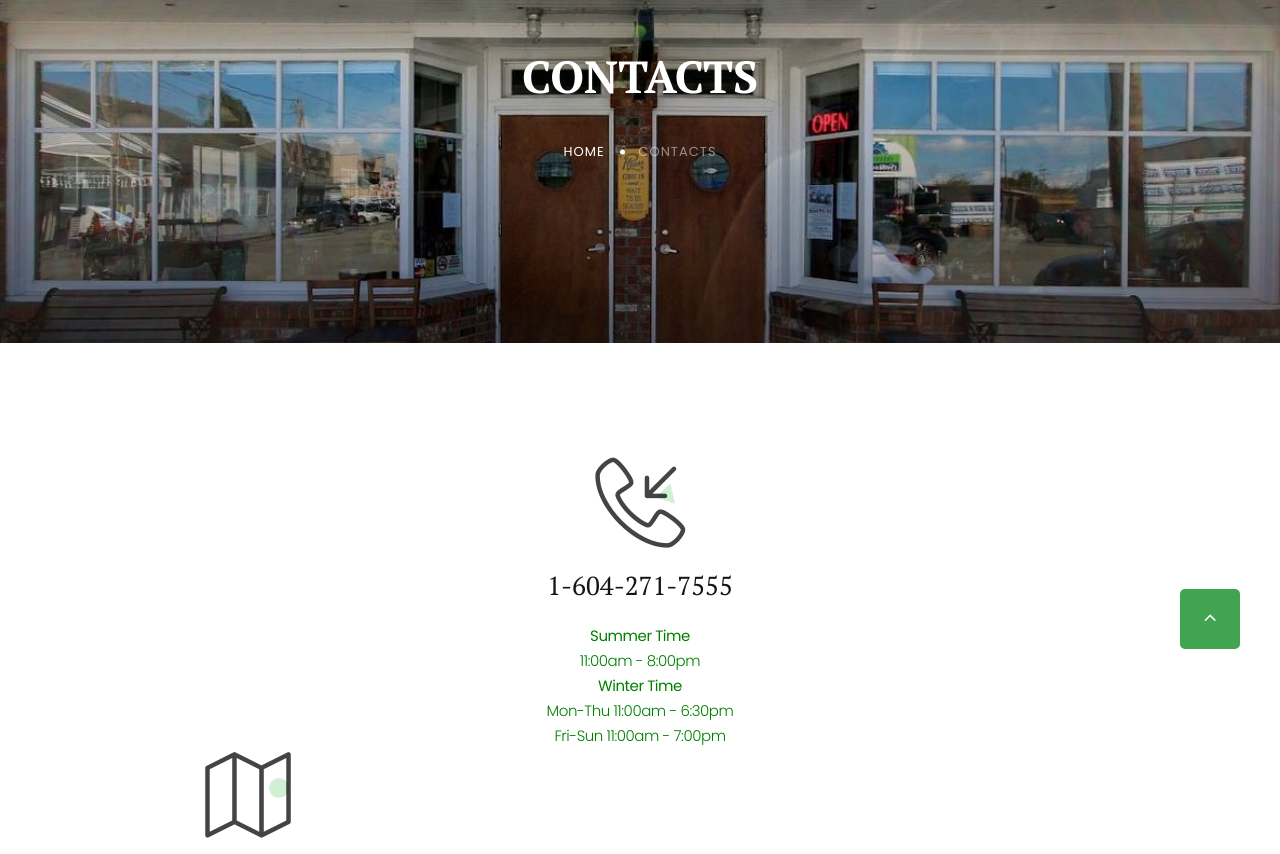
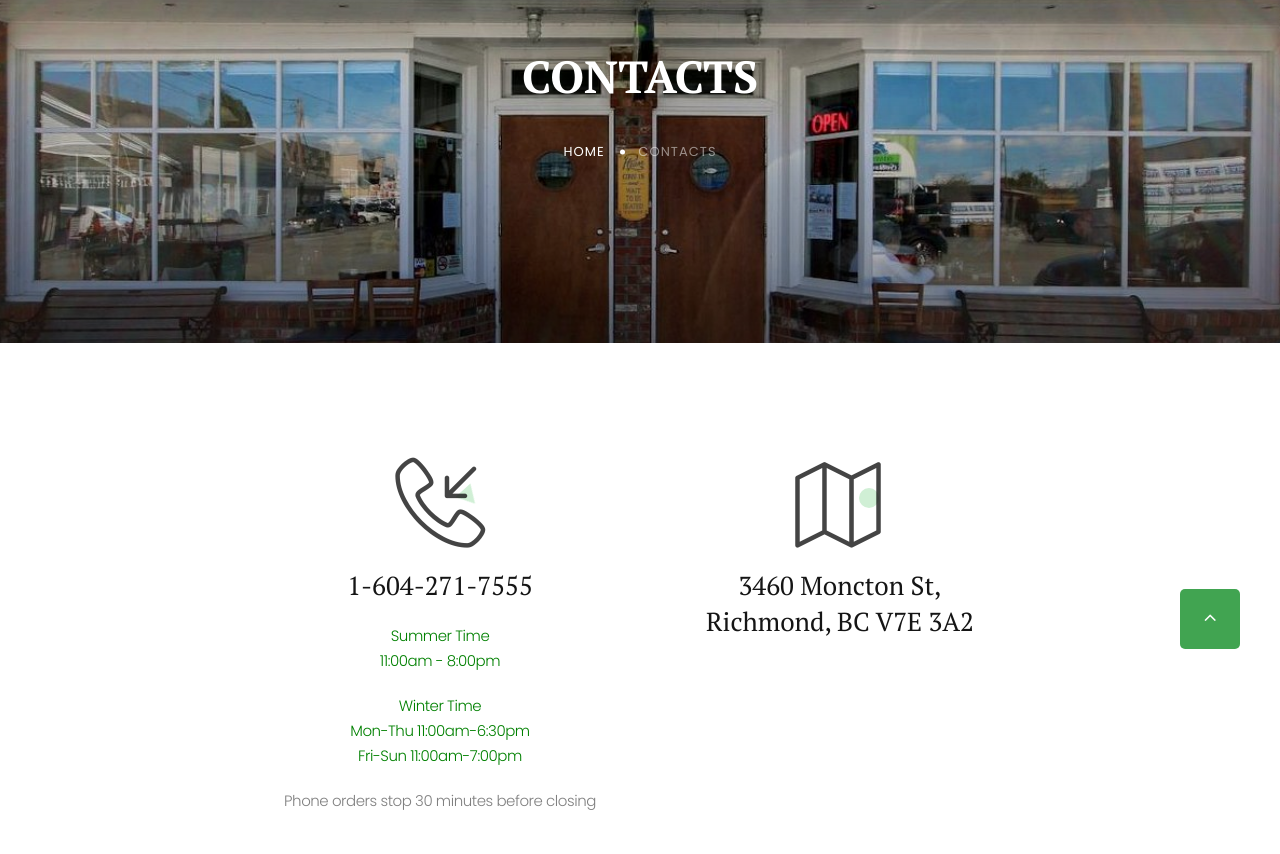
Before and after one commit to mhl32/mhl32.github.io, a plain HTML site: page contacts.html in a window 1280 px wide. Shown: the part 211-1065 px from the top of the page. Drawn offline with Linux system fonts and the light colour scheme.

Commit message:
Update contacts.html

```diff
--- a/contacts.html
+++ b/contacts.html
@@ -82,13 +82,12 @@
                 <div class="box-icon-inner decorate-triangle"><span class="icon-xl linearicons-phone-incoming"></span></div>
                 <div class="box-icon-caption">
                   <h4><a href="tel:#">1-604-271-7555</a></h4>
-                  <p style="color: green;">
-                    <strong>Summer Time</strong>
-                    <br>11:00am - 8:00pm
-                    <br><strong>Winter Time</strong>
-                    <br>Mon-Thu 11:00am - 6:30pm
-                    <br>Fri-Sun 11:00am - 7:00pm</p>
-                  </div>
+                  <p style="color: green;">Summer Time</p>
+                  <p style="color: green; margin: 0;">11:00am - 8:00pm</p>
+                  <p style="color: green; ">Winter Time</p>
+                  <p style="color: green; margin: 0;">Mon-Thu 11:00am-6:30pm</p>
+                  <p style="color: green; margin: 0;">Fri-Sun 11:00am-7:00pm</p>
+                  <p style="color: gray;">Phone orders stop 30 minutes before closing</p>
                 </div>
               </div>
             </div>
```
